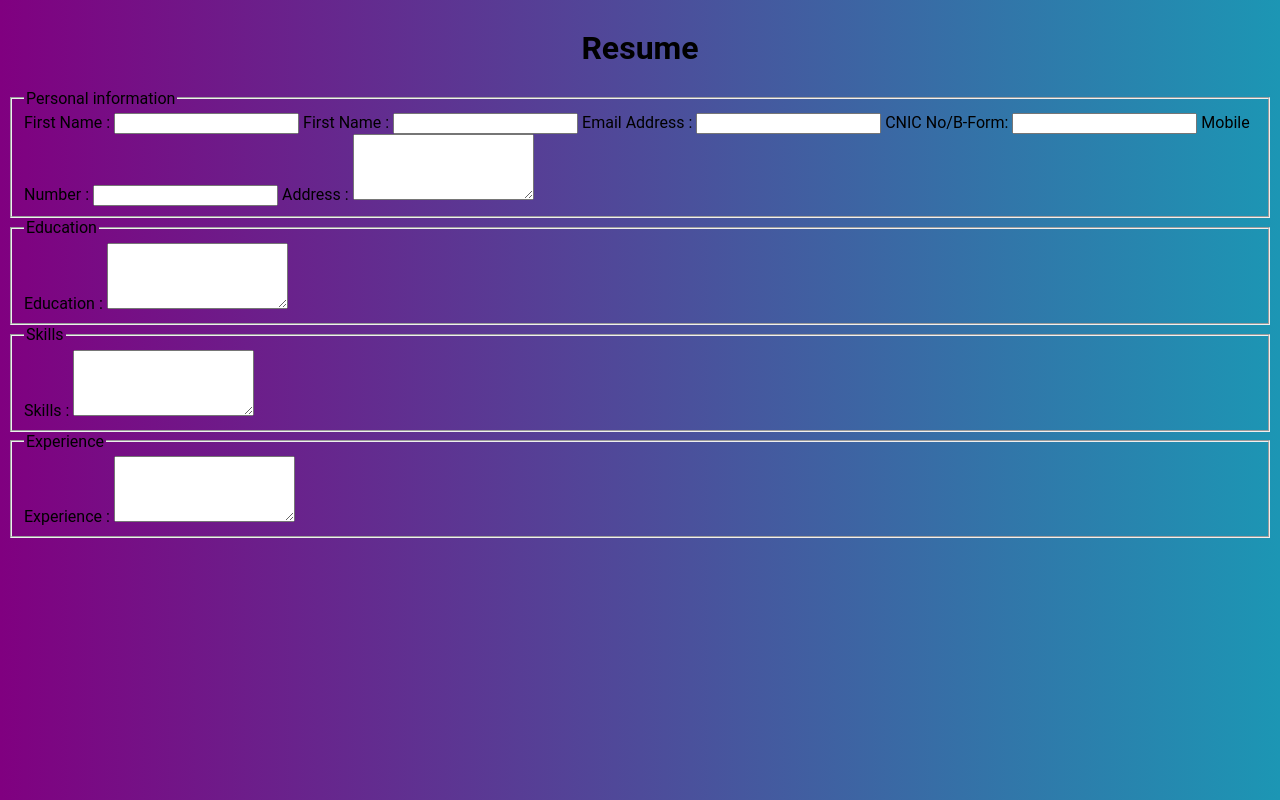
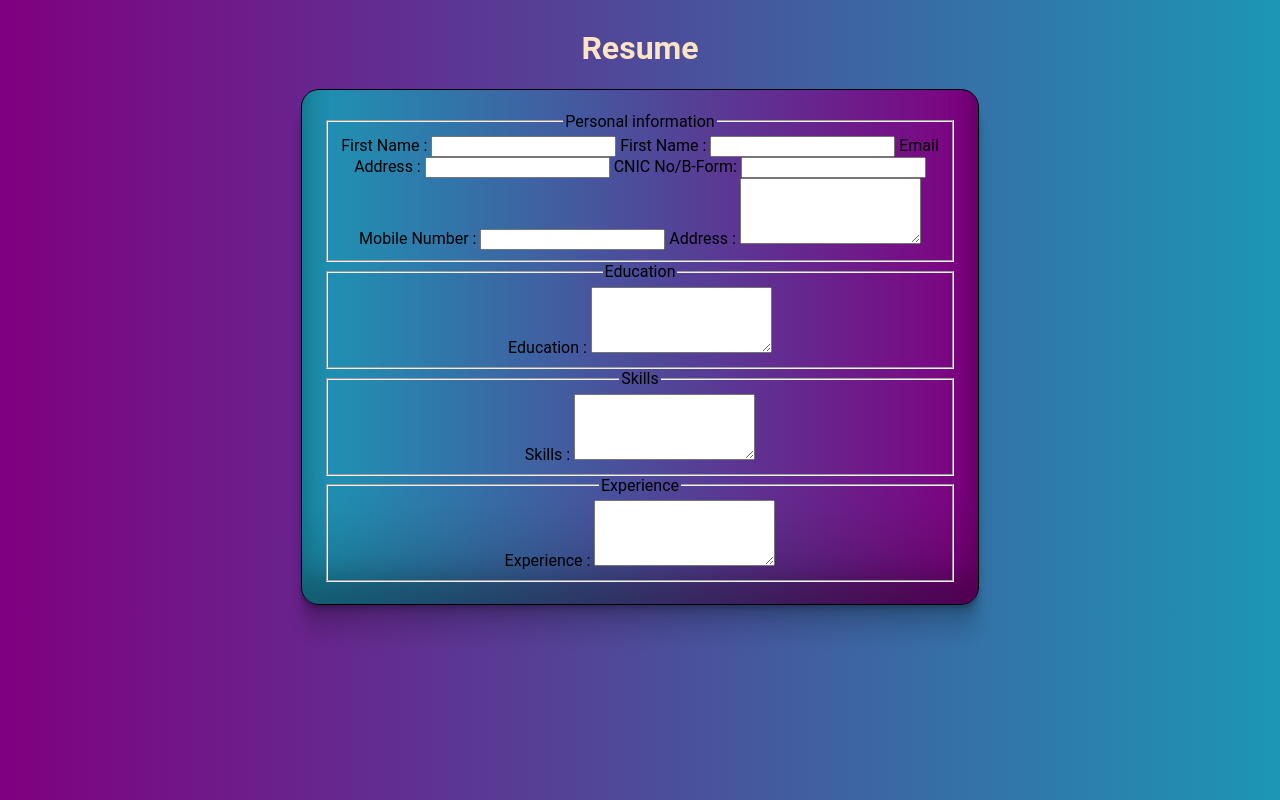
Before and after one commit to MOIZSIDDIQE/Hackathon_Project, a plain HTML site: page index.html in a window 1280 px wide. Drawn offline with Linux system fonts and the light colour scheme.

Commit message:
Give form background color,size , padding , border and box-shadow

```diff
--- a/style.css
+++ b/style.css
@@ -7,3 +7,21 @@ body{
     flex-direction: column;
     background: linear-gradient(to right, purple,rgb(28, 150, 180));
 }
+
+h1{
+    color: bisque;
+}
+
+form{
+    width: 50%;
+    height: 80vh;
+    border: 1px solid black;
+    border-radius: 18px;
+    box-shadow: rgba(0, 0, 0, 0.17) 0px -23px 25px 0px inset, rgba(0, 0, 0, 0.15) 0px -36px 30px 0px inset, rgba(0, 0, 0, 0.1) 0px -79px 40px 0px inset, rgba(0, 0, 0, 0.06) 0px 2px 1px, rgba(0, 0, 0, 0.09) 0px 4px 2px, rgba(0, 0, 0, 0.09) 0px 8px 4px, rgba(0, 0, 0, 0.09) 0px 16px 8px, rgba(0, 0, 0, 0.09) 0px 32px 16px;
+    max-width: 650px;
+    height: auto;;
+    margin: auto;
+    padding: 22px;
+    background: linear-gradient(to left, purple,rgb(28, 150, 180));
+    text-align: center;
+}
```
